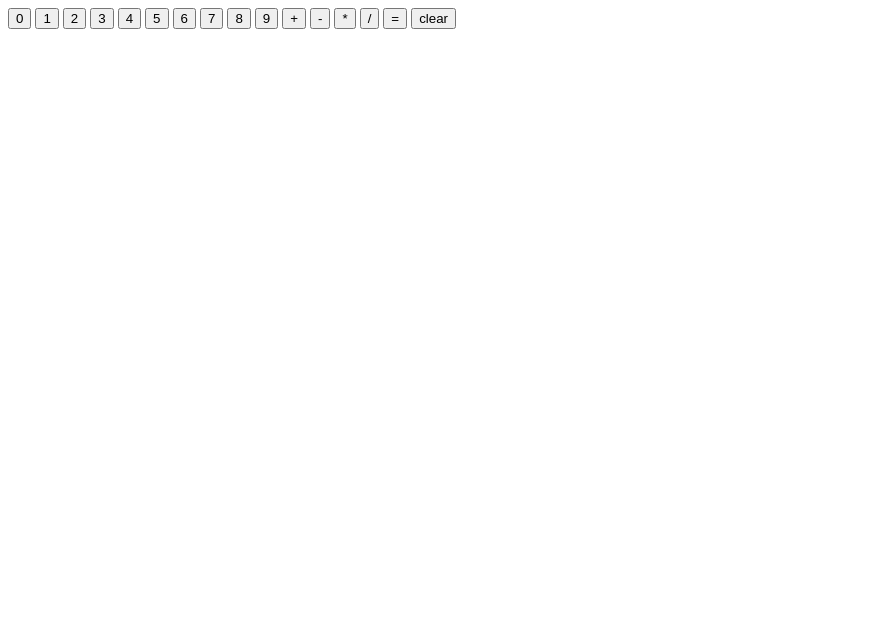
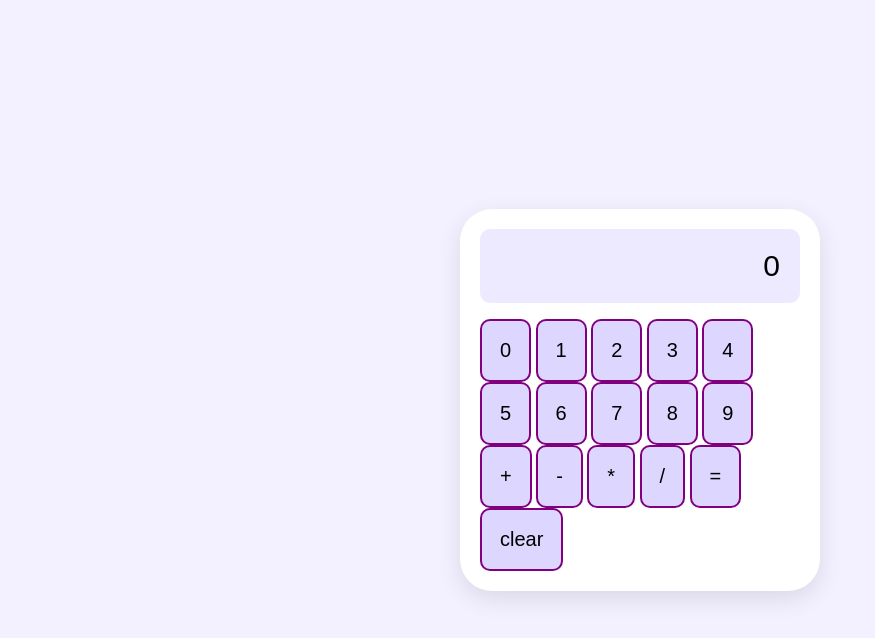
Before and after one commit to betulaydin3/calculator, a plain HTML site: page index.html in a window 1280 px wide. Shown: the whole page, without its empty margins (0-875 px from the left). Drawn offline with Linux system fonts and the light colour scheme.

Commit message:
add styling

```diff
--- a/index.html
+++ b/index.html
@@ -1,12 +1,16 @@
 <!DOCTYPE html>
 <html lang="en">
+
 <head>
     <meta charset="UTF-8">
     <meta name="viewport" content="width=device-width, initial-scale=1.0">
     <title>Calculator</title>
     <link rel="stylesheet" href="style.css">
 </head>
+
 <body>
+    <div class="calculator">
+        <div class="display">0</div>
         <div id="numbers">
             <button id="0">0</button>
             <button id="1">1</button>
@@ -26,5 +30,7 @@
             <button id="clear">clear</button>
         </div>
         <script src="script.js"></script>
+
 </body>
+
 </html>
--- a/style.css
+++ b/style.css
@@ -0,0 +1,69 @@
+
+/* QUEST 1: Centreer je calculator */
+
+body {
+    margin: 0;
+    min-height: 100vh;
+    flex-direction: column;
+    display: flex;
+    justify-content: center;
+    align-items: center;
+
+    background-color: #f3f0ff;
+    font-family: Arial, sans-serif;
+}
+
+/* QUEST 2: Calculator container */
+
+.calculator {
+    width: 320px;
+    padding: 20px;
+
+    background-color: white;
+    border-radius: 32px;
+
+    box-shadow: 0 8px 24px rgba(0, 0, 0, 0.1);
+}
+
+/* QUEST 3: Calculator display */
+
+.display {
+    padding: 20px;
+    margin-bottom: 16px;
+
+    background-color: #ede9fe;
+    border-radius: 10px;
+
+    text-align: right;
+    font-size: 30px;
+}
+
+/* QUEST 4: Button layout */
+
+.buttons {
+    display: grid;
+
+    grid-template-columns: repeat(4, 1fr);
+
+    gap: 10px;
+}
+
+/* QUEST 5: Style alle buttons */
+
+button {
+    padding: 18px;
+
+    border: 2px solid purple;
+    border-radius: 10px;
+
+    background-color: #ddd6fe;
+    font-size: 20px;
+
+    cursor: pointer;
+}
+
+/* QUEST 6: Hover effect */
+
+button:hover {
+    background-color: purple;
+}
```
Lines whose indentation alone changed are shown as unchanged.
